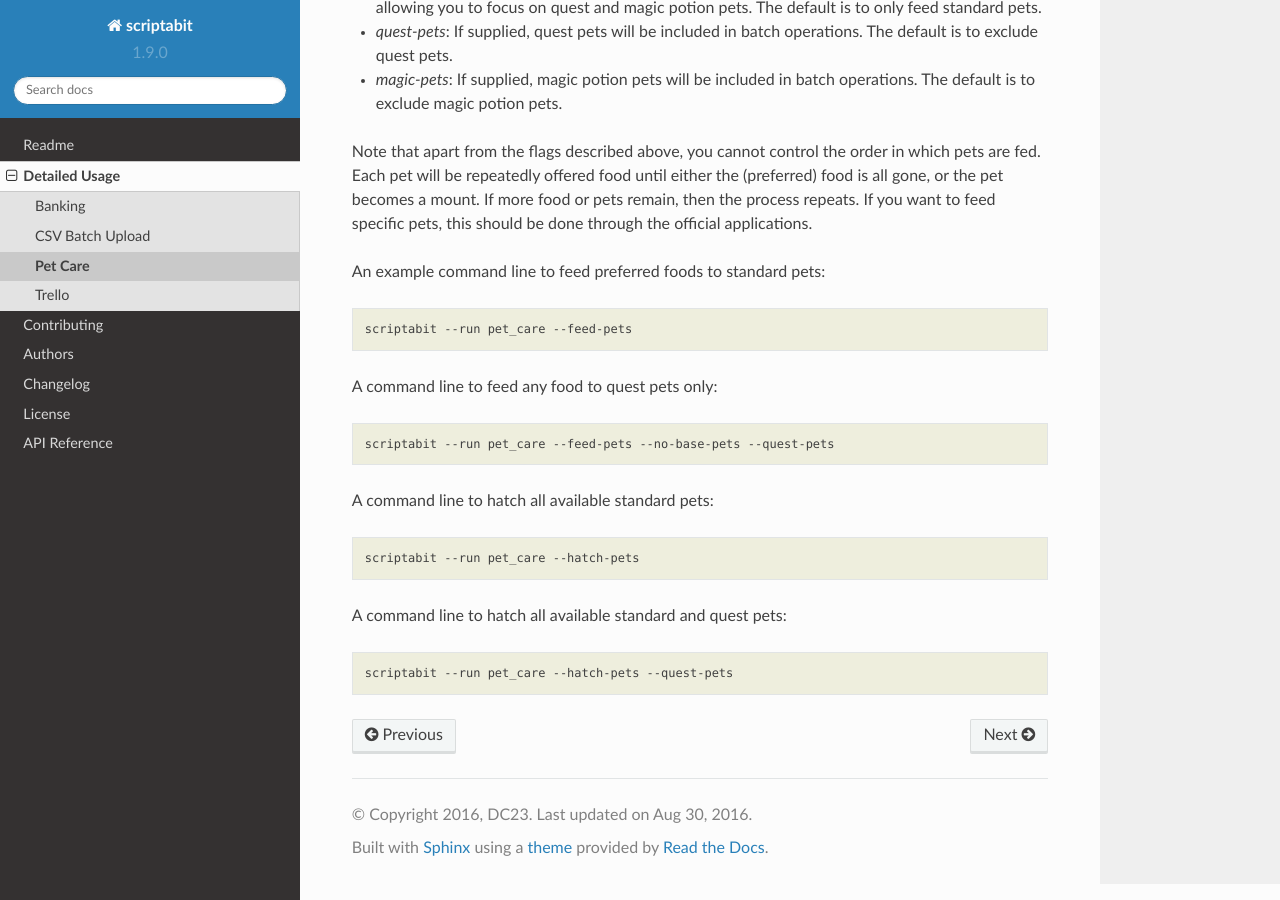
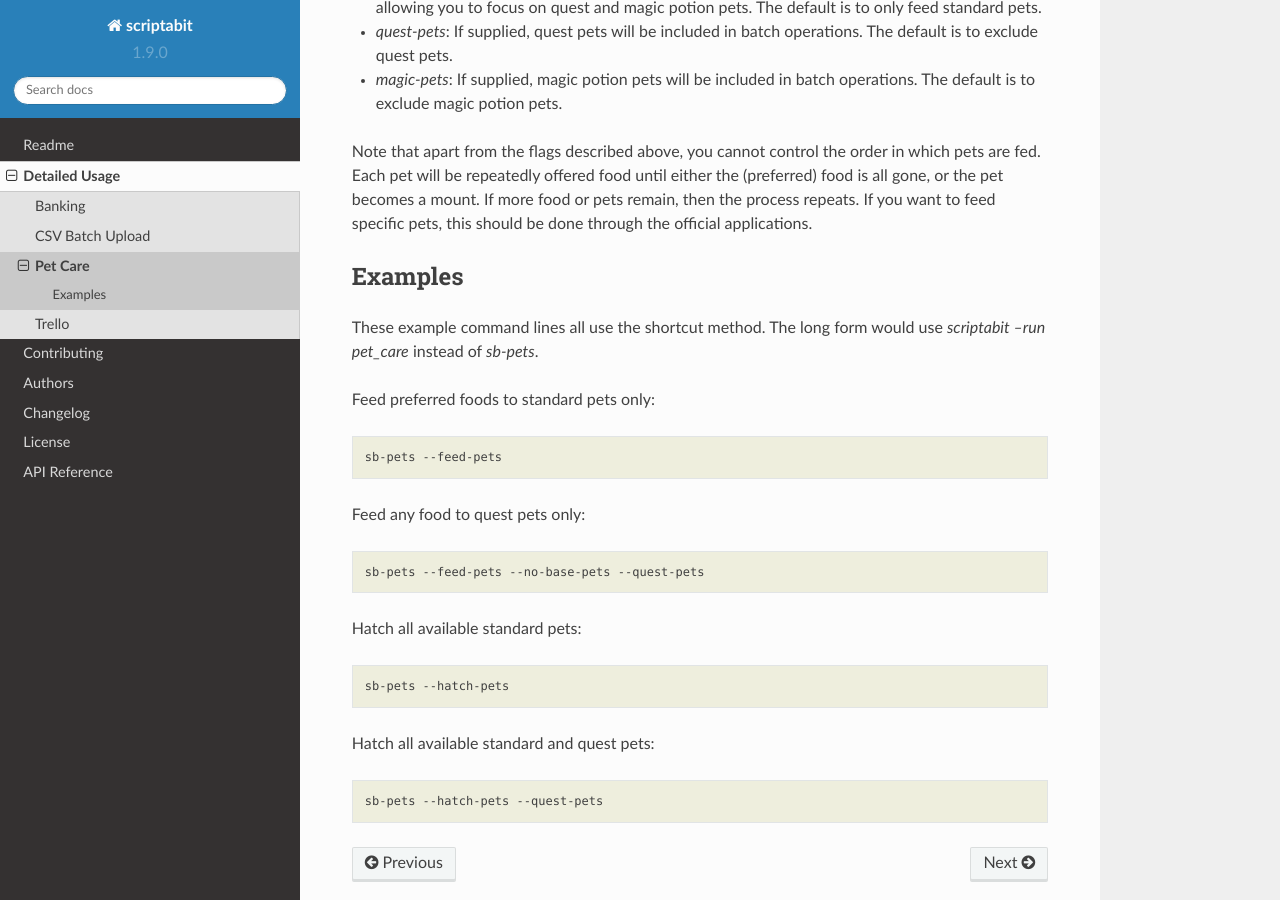
Before and after one commit to DC23/scriptabit, a Sphinx documentation site: the page built from docs/usage/petcare.rst, in a window 1280 px wide and 900 px high, scrolled down 548 px. Built offline with Sphinx 7.4.7 and the Read the Docs theme 2.0.0, drawn with Linux system fonts in a browser that asks for light colours.

Commit message:
updated pet care docs

```diff
--- a/docs/usage/petcare.rst
+++ b/docs/usage/petcare.rst
@@ -33,18 +33,24 @@
 remain, then the process repeats. If you want to feed specific pets, this should
 be done through the official applications.
 
-An example command line to feed preferred foods to standard pets::
+Examples
+^^^^^^^^
 
-    scriptabit --run pet_care --feed-pets
+These example command lines all use the shortcut method. The long form would
+use `scriptabit --run pet_care` instead of `sb-pets`.
 
-A command line to feed any food to quest pets only::
+Feed preferred foods to standard pets only::
 
-    scriptabit --run pet_care --feed-pets --no-base-pets --quest-pets
+    sb-pets --feed-pets
 
-A command line to hatch all available standard pets::
+Feed any food to quest pets only::
 
-    scriptabit --run pet_care --hatch-pets
+    sb-pets --feed-pets --no-base-pets --quest-pets
 
-A command line to hatch all available standard and quest pets::
+Hatch all available standard pets::
 
-    scriptabit --run pet_care --hatch-pets --quest-pets
+    sb-pets --hatch-pets
+
+Hatch all available standard and quest pets::
+
+    sb-pets --hatch-pets --quest-pets
```
